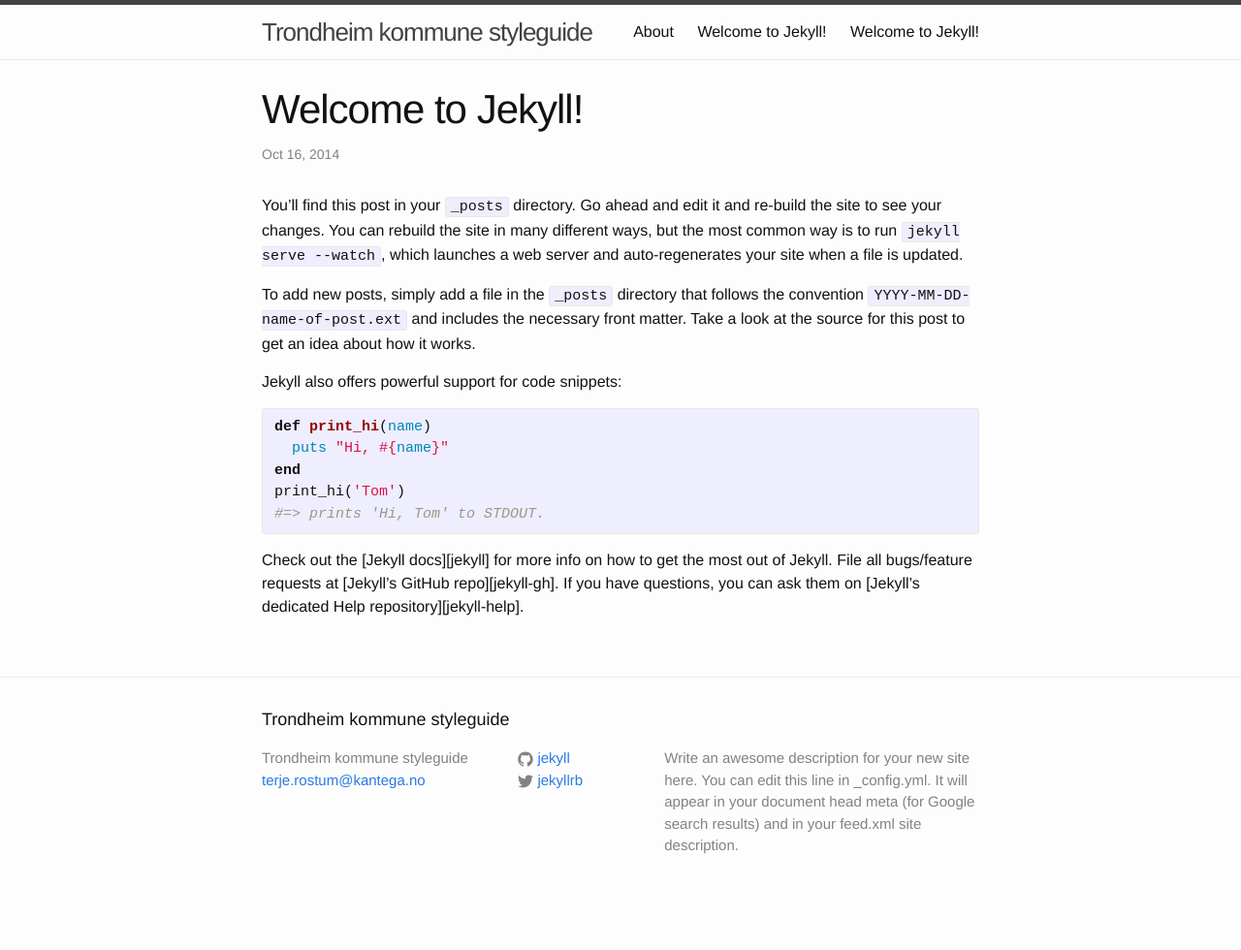
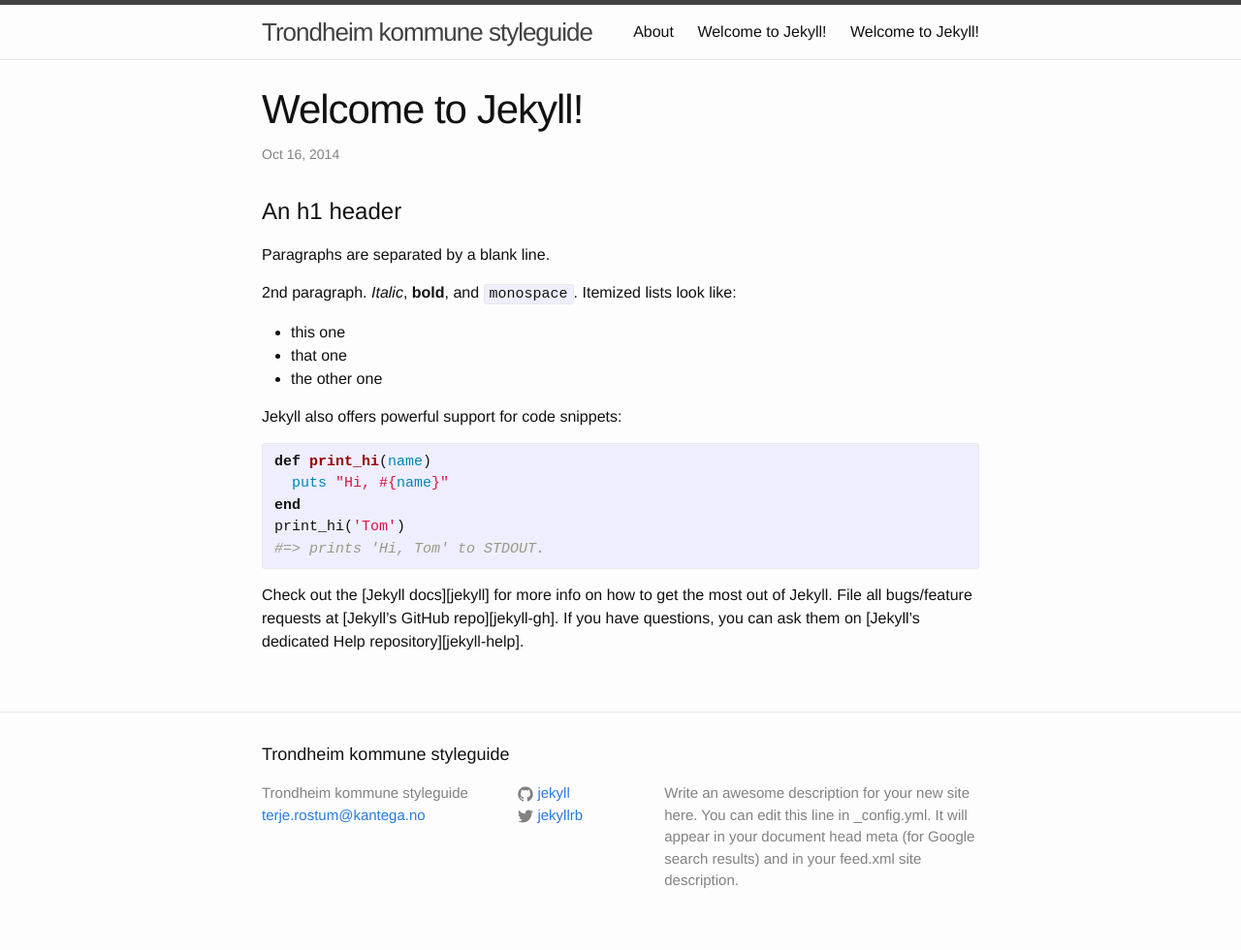
Before and after one commit to rskjonbe/styleguide, a Jekyll site: the page built from jalla/index.markdown, in a window 1280 px wide. Shown: the whole page at 97% size. Built offline with Jekyll 4.4.1, drawn with Linux system fonts in a browser that asks for light colours; before the commit the page ends 944 px from its top, so only the background shows below that.

Commit message:
Update index.markdown

```diff
--- a/jalla/index.markdown
+++ b/jalla/index.markdown
@@ -4,9 +4,18 @@
 date:   2014-10-16 15:32:44
 categories: jekyll update
 ---
-You’ll find this post in your `_posts` directory. Go ahead and edit it and re-build the site to see your changes. You can rebuild the site in many different ways, but the most common way is to run `jekyll serve --watch`, which launches a web server and auto-regenerates your site when a file is updated.
 
-To add new posts, simply add a file in the `_posts` directory that follows the convention `YYYY-MM-DD-name-of-post.ext` and includes the necessary front matter. Take a look at the source for this post to get an idea about how it works.
+An h1 header
+============
+
+Paragraphs are separated by a blank line.
+
+2nd paragraph. *Italic*, **bold**, and `monospace`. Itemized lists
+look like:
+
+  * this one
+  * that one
+  * the other one
 
 Jekyll also offers powerful support for code snippets:
 
```
